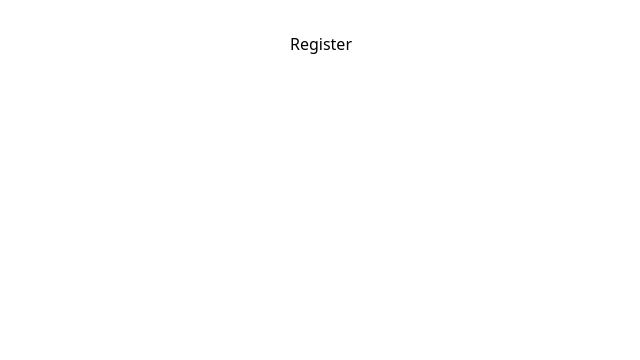
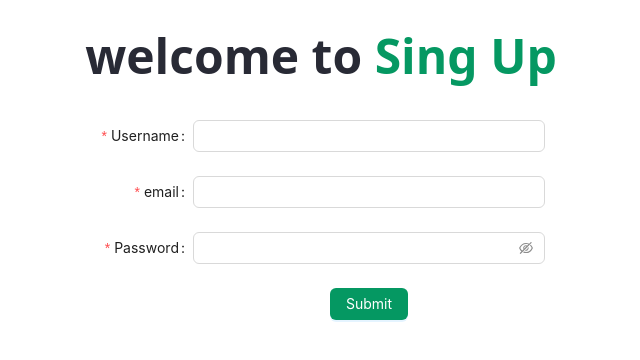
Before and after one commit to SR-Rony/backend-todo, a React (Vite) app in the folder frontend/: page / in a window 1280 px wide. Shown: the top 360 px of the page, without its empty margins (319-959 px from the left). Built offline with nearby package versions, Linux system fonts and the light colour scheme.

Commit message:
sing up and login pages design

```diff
--- a/frontend/package.json
+++ b/frontend/package.json
@@ -10,6 +10,7 @@
     "preview": "vite preview"
   },
   "dependencies": {
+    "antd": "^5.14.1",
     "axios": "^1.6.7",
     "react": "^18.2.0",
     "react-dom": "^18.2.0",
--- a/frontend/src/components/todos/Todos.jsx
+++ b/frontend/src/components/todos/Todos.jsx
@@ -7,7 +7,7 @@ import ListItem from '../list/ListItem'
 
 const Todos = () => {
 
-    const [allTodos,setAllTodos]  =useState([])
+    const [allTodos,setAllTodos]=useState([])
 
     useEffect(()=>{
         const myTodo = async ()=>{
@@ -26,7 +26,7 @@ const Todos = () => {
             <input className='text-xl py-2 px-5 ring-2 ring-primary w-1/2 rounded-lg' type="text" name='title' placeholder='write todo ...' />
             <Button className='mt-5 ml-5' text="Add Todo"/>
         </form>
-        <List  className='mt-10 w-1/2 mx-auto border-t-4 py-5 border-b-4 border-secoundary'>
+        <List  className='mt-10 w-1/2 mx-auto '>
             {allTodos.map((item)=>(
                 <div key={item._id} className='flex justify-between items-center bg-transparent px-4 py-2 my-4 text-secoundary hover:text-white rounded-lg ring-2 ring-secoundary hover:bg-secoundary'>
                     <ListItem className='font-semibold text-2xl' text={item.todo} />
--- a/frontend/src/pages/Login.jsx
+++ b/frontend/src/pages/Login.jsx
@@ -1,8 +1,71 @@
 import React from 'react'
+import { Button, Checkbox, Form, Input } from 'antd';
+import Heading from '../components/heading/Heading';
+
+  const onFinish = (values) => {
+    console.log('Success:', values);
+  };
+  const onFinishFailed = (errorInfo) => {
+    console.log('Failed:', errorInfo);
+  };
 
 const Login = () => {
   return (
-    <div>Login</div>
+  <div className=''>
+    <Heading className='text-5xl mb-10' tag='h1' text="welcome to " span="Login"/>
+    <Form className='mx-auto w-1/2 pr-20'
+      name="basic"
+      labelCol={{
+        span: 8,
+      }}
+      wrapperCol={{
+        span: 16,
+      }}
+      initialValues={{
+        remember: true,
+      }}
+      onFinish={onFinish}
+      onFinishFailed={onFinishFailed}
+      autoComplete="off"
+    >
+      <Form.Item
+        label="email"
+        name="email"
+        rules={[
+          {
+            required: true,
+            message: 'Please input your email!',
+          },
+        ]}
+      >
+        <Input />
+      </Form.Item>
+
+      <Form.Item
+        label="Password"
+        name="password"
+        rules={[
+          {
+            required: true,
+            message: 'Please input your password!',
+          },
+        ]}
+      >
+        <Input.Password />
+      </Form.Item>
+
+      <Form.Item
+        wrapperCol={{
+          offset: 8,
+          span: 16,
+        }}
+      >
+        <Button className='bg-primary' type="primary" htmlType="submit">
+          Submit
+        </Button>
+      </Form.Item>
+    </Form>
+  </div>
   )
 }
 
--- a/frontend/src/pages/Register.jsx
+++ b/frontend/src/pages/Register.jsx
@@ -1,8 +1,83 @@
 import React from 'react'
+import { Button, Checkbox, Form, Input } from 'antd';
+import Heading from '../components/heading/Heading';
+
+const onFinish = (values) => {
+  console.log('Success:', values);
+};
+const onFinishFailed = (errorInfo) => {
+  console.log('Failed:', errorInfo);
+};
 
 const Register = () => {
   return (
-    <div>Register</div>
+   <div className=''>
+    <Heading className='text-5xl mb-10' tag='h1' text="welcome to " span="Sing Up"/>
+    <Form className='mx-auto w-1/2 pr-20'
+      name="basic"
+      labelCol={{
+        span: 8,
+      }}
+      wrapperCol={{
+        span: 16,
+      }}
+      initialValues={{
+        remember: true,
+      }}
+      onFinish={onFinish}
+      onFinishFailed={onFinishFailed}
+      autoComplete="off"
+    >
+      <Form.Item className=''
+        label="Username"
+        name="username"
+        rules={[
+          {
+            required: true,
+            message: 'Please input your username!',
+          },
+        ]}
+      >
+        <Input />
+      </Form.Item>
+
+      <Form.Item
+        label="email"
+        name="email"
+        rules={[
+          {
+            required: true,
+            message: 'Please input your email!',
+          },
+        ]}
+      >
+        <Input />
+      </Form.Item>
+
+      <Form.Item
+        label="Password"
+        name="password"
+        rules={[
+          {
+            required: true,
+            message: 'Please input your password!',
+          },
+        ]}
+      >
+        <Input.Password />
+      </Form.Item>
+      <Form.Item
+        wrapperCol={{
+          offset: 8,
+          span: 16,
+        }}
+      >
+        <Button className='bg-primary' type="primary" htmlType="submit">
+          Submit
+        </Button>
+      </Form.Item>
+    </Form>
+  </div>
   )
 }
 
```
Also changed, not shown: 2 other files (tests, documents, lock files or other folders).
